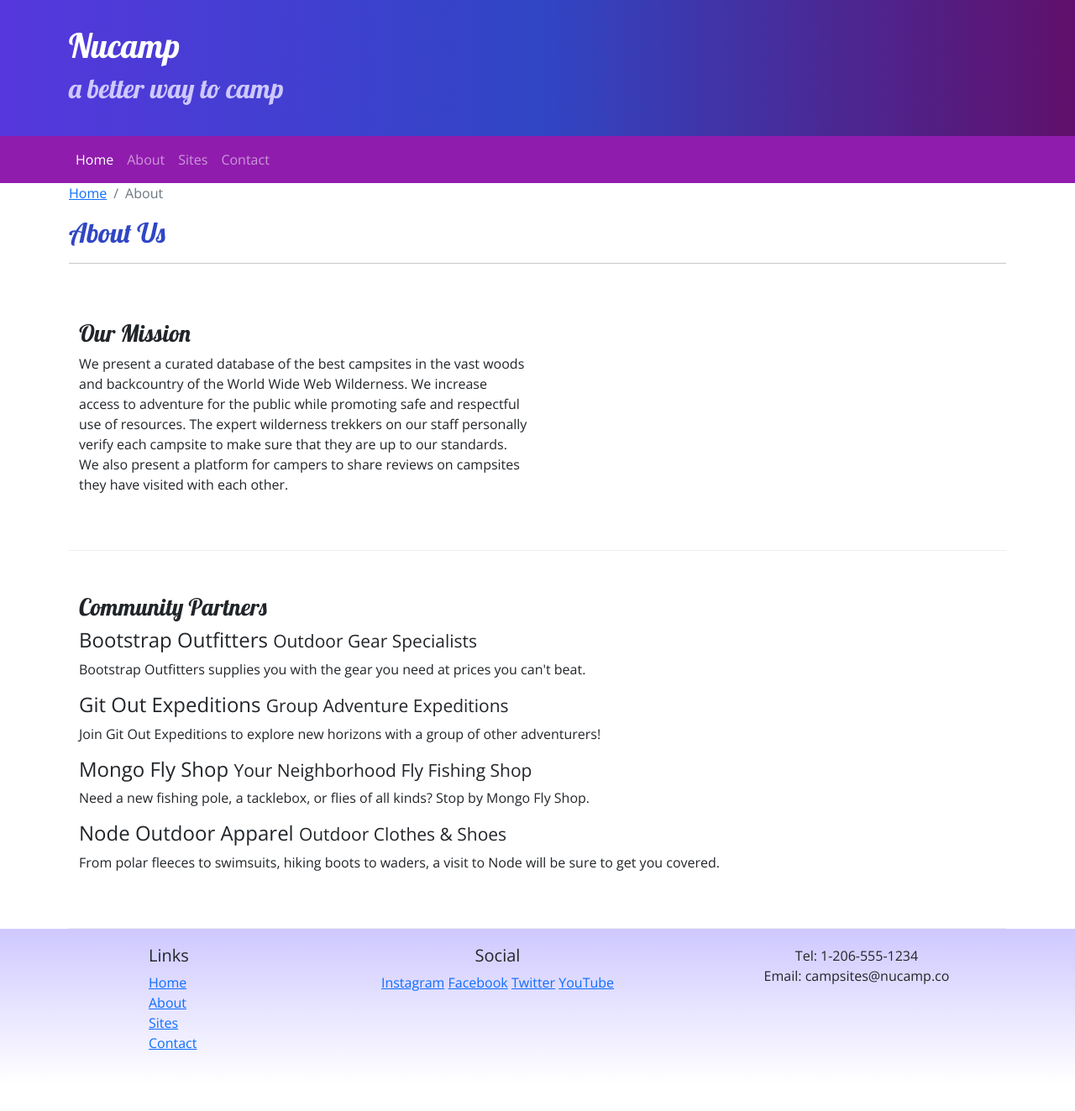
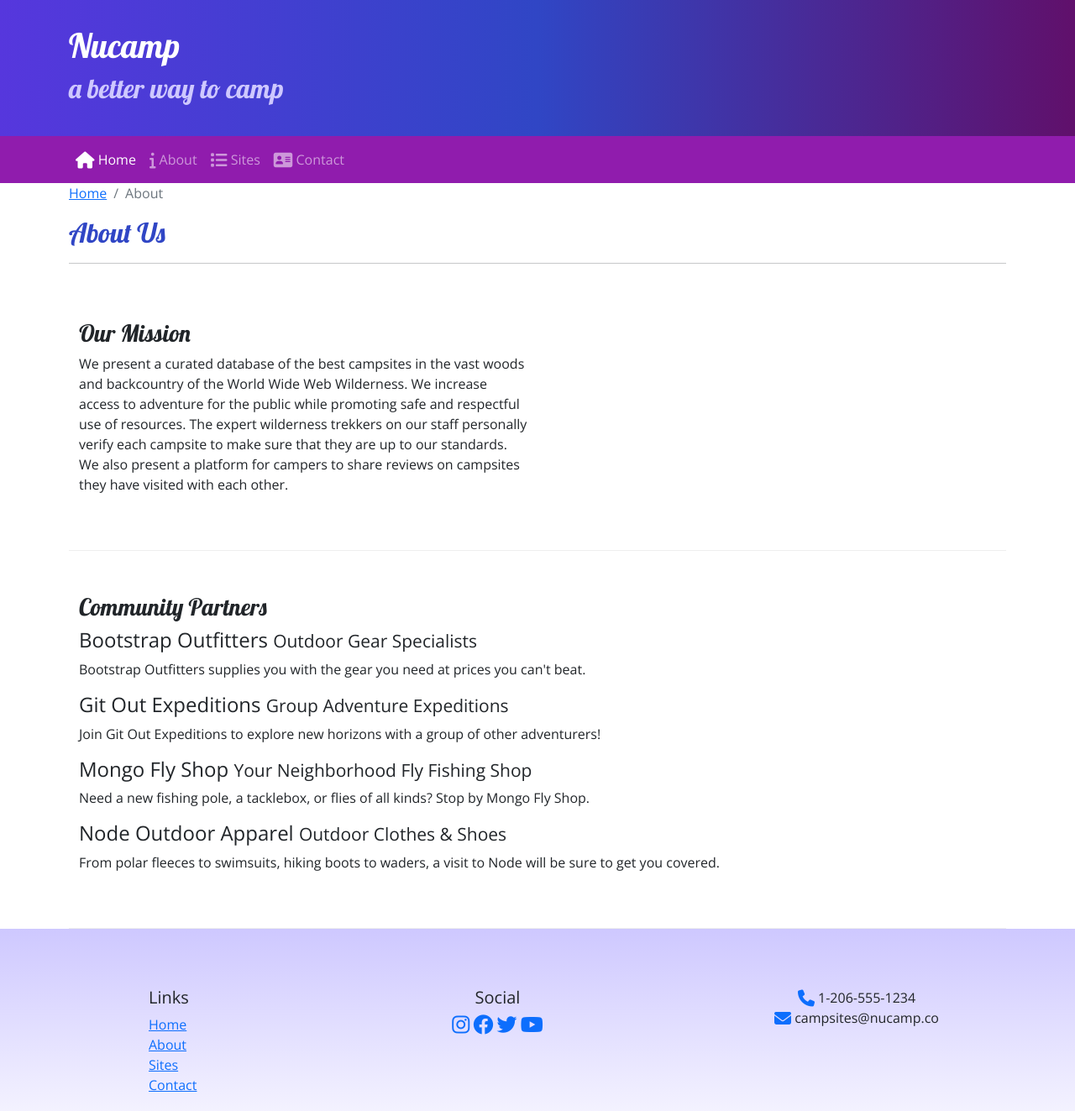
Before and after one commit to ptru2002/nucampsite, a plain HTML site: page aboutus.html in a window 1280 px wide. Shown: the top 1323 px of the page at 84% size. Before the commit the page ends 1290 px from the top, so only its background shows below. Drawn offline with nearby package versions, Linux system fonts and the light colour scheme.

Commit message:
Icon Fonts

```diff
--- a/aboutus.html
+++ b/aboutus.html
@@ -10,6 +10,7 @@
     <link href="https://cdn.jsdelivr.net/npm/bootstrap@5.2.3/dist/css/bootstrap.min.css" rel="stylesheet" integrity="sha384-rbsA2VBKQhggwzxH7pPCaAqO46MgnOM80zW1RWuH61DGLwZJEdK2Kadq2F9CUG65" crossorigin="anonymous"/>
 
     <!-- Additional CSS must be placed after Bootstrap CSS -->
+    <link rel="stylesheet" href="https://cdnjs.cloudflare.com/ajax/libs/font-awesome/6.2.1/css/all.min.css" integrity="sha512-MV7K8+y+gLIBoVD59lQIYicR65iaqukzvf/nwasF0nqhPay5w/9lJmVM2hMDcnK1OnMGCdVK+iQrJ7lzPJQd1w==" crossorigin="anonymous" referrerpolicy="no-referrer"/>
     <link rel="stylesheet" href="https://fonts.googleapis.com/css?family=Lobster|Open+Sans" />
     <link rel="stylesheet" href="css/styles.css" />
     <title>Nucamp: A Better Way To Camp</title>
@@ -37,10 +38,10 @@
 
             <div class="collapse navbar-collapse" id="nucampNavbar">
                 <ul class="navbar-nav">
-                    <li class="nav-item"><a class="nav-link active" href="index.html">Home</a></li>
-                    <li class="nav-item"><a class="nav-link" href="#">About</a></li>
-                    <li class="nav-item"><a class="nav-link" href="#">Sites</a></li>
-                    <li class="nav-item"><a class="nav-link" href="#">Contact</a></li>
+                    <li class="nav-item"><a class="nav-link active" href="index.html"><i class="fa-solid fa-house fa-lg"></i> Home</a></li>
+                    <li class="nav-item"><a class="nav-link" href="#"><i class="fa-solid fa-info fa-lg"></i> About</a></li>
+                    <li class="nav-item"><a class="nav-link" href="#"><i class="fa-solid fa-list fa-lg"></i> Sites</a></li>
+                    <li class="nav-item"><a class="nav-link" href="#"><i class="fa-solid fa-address-card fa-lg"></i> Contact</a></li>
                 </ul>
             </div>
         </div>
@@ -87,28 +88,29 @@
         </section>
     </main>
 
+    <!-- footer -->
     <footer>
         <div class="container">
-            <div class="row">
+            <div class="row row-content">
                 <div class="col-4 col-sm-2 offset-1">
                     <h5>Links</h5>
                     <ul class="list-unstyled">
-                        <li><a href="index.html">Home</a></li>
-                        <li><a href="#">About</a></li>
+                        <li><a href="#">Home</a></li>
+                        <li><a href="aboutus.html">About</a></li>
                         <li><a href="#">Sites</a></li>
                         <li><a href="#">Contact</a></li>
                     </ul>
                 </div>
                 <div class="col-6 col-sm-5 text-center">
                     <h5>Social</h5>
-                    <a href="http://instagram.com/">Instagram</a>
-                    <a href="http://facebook.com/">Facebook</a>
-                    <a href="http://twitter.com/">Twitter</a>
-                    <a href="http://youtube.com/">YouTube</a>
+                    <a href="http://instagram.com/"><i class="fa-brands fa-instagram fa-xl"></i></a>
+                    <a href="http://facebook.com/"><i class="fa-brands fa-facebook fa-xl"></i></a>
+                    <a href="http://twitter.com/"><i class="fa-brands fa-twitter fa-xl"></i></a>
+                    <a href="http://youtube.com/"><i class="fa-brands fa-youtube fa-xl"></i></a>
                 </div>
                 <div class="col-sm-4 text-center">
-                    Tel: 1-206-555-1234<br />
-                    Email: campsites@nucamp.co
+                    <i class="fa-solid fa-phone fa-lg text-primary"></i> 1-206-555-1234<br />
+                    <i class="fa-solid fa-envelope fa-lg text-primary"></i> campsites@nucamp.co
                 </div>
            </div>
         </div>
```
Also changed, not shown: index.html (+11 -10 lines).
